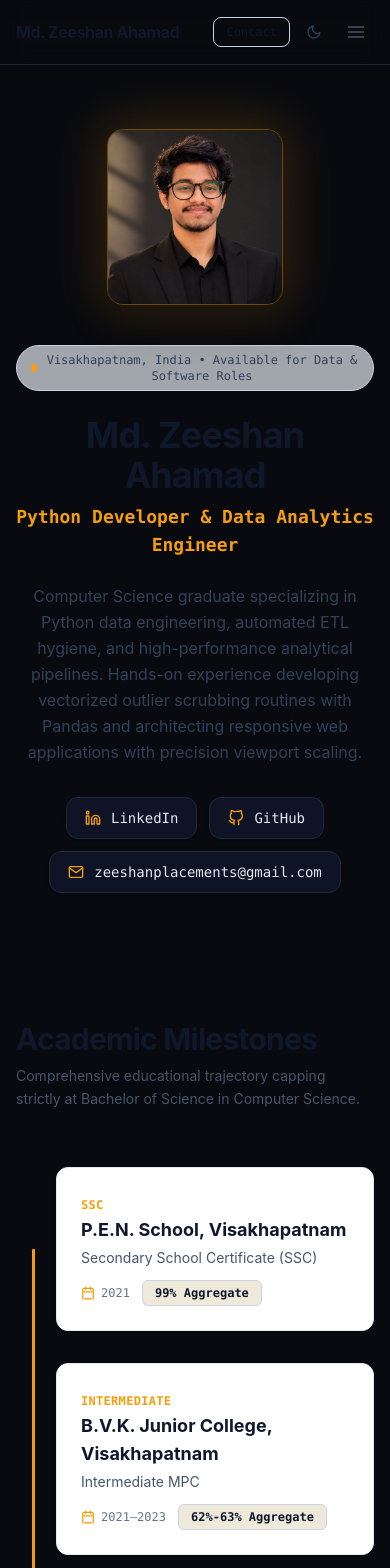
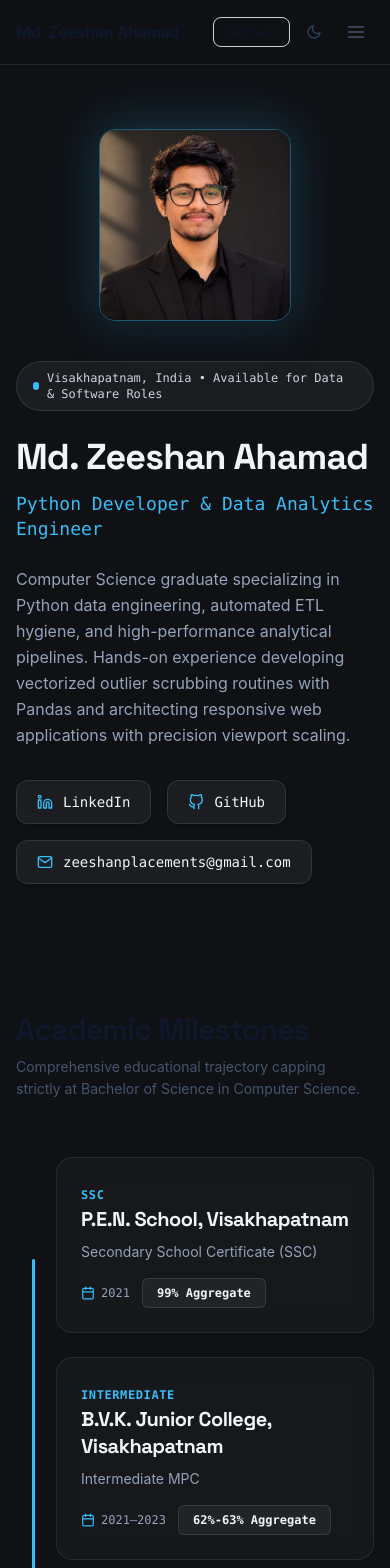
Before and after one commit to Shan-ahamad-3/portfolio, a React (Vite) app: page / in a window 390 px wide. Shown: the top 1568 px of the page. Built offline with nearby package versions, Linux system fonts and the light colour scheme.

Commit message:
feat: architect rule of thirds layout, tech slate palette, and strict UI math

```diff
--- a/index.html
+++ b/index.html
@@ -18,15 +18,15 @@
   <meta property="og:description"
     content="Personal portfolio of Md. Zeeshan Ahamad — Python Developer & Data Analytics Engineer." />
 
-  <!-- Google Fonts: Inter -->
+  <!-- Google Fonts: Inter & Space Grotesk -->
   <link rel="preconnect" href="https://fonts.googleapis.com">
   <link rel="preconnect" href="https://fonts.gstatic.com" crossorigin>
   <link
-    href="https://fonts.googleapis.com/css2?family=Inter:wght@400;500;600;700;800&family=JetBrains+Mono:wght@400;500;600&display=swap"
+    href="https://fonts.googleapis.com/css2?family=Inter:wght@400;500;600&family=Space+Grotesk:wght@500;600;700&family=JetBrains+Mono:wght@400;500;600&display=swap"
     rel="stylesheet">
 </head>
 
-<body class="bg-slate-50 dark:bg-slate-950">
+<body class="bg-[#0F1115] text-[#F1F5F9]">
   <div id="root"></div>
   <script type="module" src="/src/main.jsx"></script>
 </body>
--- a/src/components/Hero.jsx
+++ b/src/components/Hero.jsx
@@ -5,38 +5,39 @@ export default function Hero() {
   return (
     <section className="py-16 md:py-20 relative">
       <div className="max-w-6xl px-4 sm:px-6 lg:px-8 mx-auto">
-        <div className="flex flex-col-reverse lg:flex-row items-center justify-between gap-10 lg:gap-14">
+        {/* Rule of Thirds Layout: 2/3 text & identity, 1/3 portrait on desktop */}
+        <div className="flex flex-col-reverse lg:flex-row items-center justify-between gap-10 lg:gap-12">
 
-          {/* Text & Action Column: Stacked & centered on mobile/tablets, left-aligned on desktop (lg:text-left) */}
-          <div className="flex-1 space-y-6 text-center lg:text-left">
+          {/* Left Column (lg:w-2/3): Identity strictly aligned to the left axis */}
+          <div className="w-full lg:w-2/3 space-y-6 text-left">
 
-            <div className="inline-flex items-center gap-2 px-3.5 py-1.5 rounded-full text-xs font-mono bg-slate-200/70 dark:bg-slate-900/80 border border-slate-300 dark:border-slate-800 text-slate-700 dark:text-zinc-300">
+            <div className="inline-flex items-center gap-2 px-4 py-2 rounded-full text-xs font-mono bg-white/5 border border-white/10 text-slate-300">
               <span className="w-2 h-2 rounded-full theme-accent-bg" />
               <span>{profile.location} • Available for Data & Software Roles</span>
             </div>
 
-            {/* Legal Name (strictly Md. Zeeshan Ahamad) & Exact Subtitle */}
-            <div className="space-y-2">
-              <h1 className="text-4xl sm:text-5xl lg:text-6xl font-bold tracking-tight text-slate-900 dark:text-[#ECEFF4]">
+            {/* Strict Left-Aligned Identity Header & 1.25 Typography Scale */}
+            <div className="space-y-3">
+              <h1 className="text-4xl sm:text-5xl lg:text-5xl font-bold tracking-tight text-[#F1F5F9] leading-tight font-heading">
                 {profile.name}
               </h1>
-              <p className="text-lg sm:text-xl font-semibold theme-accent font-mono">
+              <p className="text-lg sm:text-xl font-medium theme-accent font-mono leading-snug">
                 {profile.title}
               </p>
             </div>
 
-            {/* Confident Developer Narrative */}
-            <p className="text-base md:text-lg text-slate-700 dark:text-zinc-300 leading-relaxed max-w-2xl mx-auto lg:mx-0">
+            {/* Confident Developer Narrative: 1.25 Scale text-base leading-relaxed */}
+            <p className="text-base text-[#94A3B8] leading-relaxed max-w-2xl">
               Computer Science graduate specializing in Python data engineering, automated ETL hygiene, and high-performance analytical pipelines. Hands-on experience developing vectorized outlier scrubbing routines with Pandas and architecting responsive web applications with precision viewport scaling.
             </p>
 
-            {/* Action Buttons: LinkedIn, GitHub, and Email with dynamic theme accent support */}
-            <div className="flex flex-wrap items-center justify-center lg:justify-start gap-3 pt-2">
+            {/* Action Links: Enforcing minimum 44x44px touch targets (Fitts's Law) anchored below text */}
+            <div className="flex flex-wrap items-center gap-4 pt-2">
               <a
                 href={profile.linkedin}
                 target="_blank"
                 rel="noreferrer"
-                className="inline-flex items-center gap-2.5 px-4.5 py-2.5 rounded-xl bg-slate-900/80 border border-slate-800 hover:border-[var(--accent)] text-slate-200 hover:text-[var(--accent)] font-mono text-sm font-medium transition-all duration-200 shadow-sm hover:-translate-y-0.5 group"
+                className="inline-flex items-center justify-center gap-2.5 min-h-[44px] min-w-[44px] px-5 py-2.5 rounded-xl bg-white/5 border border-white/10 hover:border-[var(--accent)] text-[#F1F5F9] hover:text-[var(--accent)] font-mono text-sm font-medium transition-all duration-200 shadow-sm hover:-translate-y-0.5 group"
               >
                 <FiLinkedin className="w-4 h-4 theme-accent group-hover:scale-110 transition-transform" />
                 <span>LinkedIn</span>
@@ -46,7 +47,7 @@ export default function Hero() {
                 href={profile.github}
                 target="_blank"
                 rel="noreferrer"
-                className="inline-flex items-center gap-2.5 px-4.5 py-2.5 rounded-xl bg-slate-900/80 border border-slate-800 hover:border-[var(--accent)] text-slate-200 hover:text-[var(--accent)] font-mono text-sm font-medium transition-all duration-200 shadow-sm hover:-translate-y-0.5 group"
+                className="inline-flex items-center justify-center gap-2.5 min-h-[44px] min-w-[44px] px-5 py-2.5 rounded-xl bg-white/5 border border-white/10 hover:border-[var(--accent)] text-[#F1F5F9] hover:text-[var(--accent)] font-mono text-sm font-medium transition-all duration-200 shadow-sm hover:-translate-y-0.5 group"
               >
                 <FiGithub className="w-4 h-4 theme-accent group-hover:scale-110 transition-transform" />
                 <span>GitHub</span>
@@ -54,7 +55,7 @@ export default function Hero() {
 
               <a
                 href={`mailto:${profile.email}`}
-                className="inline-flex items-center gap-2.5 px-4.5 py-2.5 rounded-xl bg-slate-900/80 border border-slate-800 hover:border-[var(--accent)] text-slate-200 hover:text-[var(--accent)] font-mono text-sm font-medium transition-all duration-200 shadow-sm hover:-translate-y-0.5 group"
+                className="inline-flex items-center justify-center gap-2.5 min-h-[44px] min-w-[44px] px-5 py-2.5 rounded-xl bg-white/5 border border-white/10 hover:border-[var(--accent)] text-[#F1F5F9] hover:text-[var(--accent)] font-mono text-sm font-medium transition-all duration-200 shadow-sm hover:-translate-y-0.5 group"
               >
                 <FiMail className="w-4 h-4 theme-accent group-hover:scale-110 transition-transform" />
                 <span>{profile.email}</span>
@@ -63,8 +64,8 @@ export default function Hero() {
 
           </div>
 
-          {/* Profile Image Column: Fluidly scaled image container (w-44 h-44 sm:w-60 sm:h-60 lg:w-72 lg:h-72) */}
-          <div className="shrink-0 flex justify-center">
+          {/* Right Column (lg:w-1/3): Portrait aligned in 1/3 column */}
+          <div className="w-full lg:w-1/3 flex justify-center lg:justify-end">
             <div className="relative group">
               <div
                 className="absolute -inset-1.5 rounded-3xl opacity-20 blur-xl group-hover:opacity-35 transition-all duration-300"
@@ -73,7 +74,7 @@ export default function Hero() {
               <img
                 src={profile.photo}
                 alt="Md. Zeeshan Ahamad"
-                className="relative w-44 h-44 sm:w-60 sm:h-60 lg:w-72 lg:h-72 object-cover object-center rounded-2xl shadow-2xl transition-transform duration-300 group-hover:scale-[1.02] border"
+                className="relative w-48 h-48 sm:w-60 sm:h-60 lg:w-72 lg:h-72 object-cover object-center rounded-2xl shadow-2xl transition-transform duration-300 group-hover:scale-[1.02] border"
                 style={{ borderColor: 'var(--accent-border)' }}
               />
             </div>
--- a/src/components/Journey.jsx
+++ b/src/components/Journey.jsx
@@ -101,7 +101,7 @@ export default function Journey() {
               top: `${trackBounds.top}px`,
               height: `${trackBounds.height}px`
             }}
-            className="absolute left-4 sm:left-7 md:left-8 w-[3px] bg-slate-300 dark:bg-zinc-800 rounded-full pointer-events-none"
+            className="absolute left-4 sm:left-7 md:left-8 w-[3px] bg-white/10 rounded-full pointer-events-none"
           >
             {/* Animated active track fill */}
             {!shouldReduceMotion && (
@@ -122,14 +122,14 @@ export default function Journey() {
             transition={{ type: "spring", stiffness: 120, damping: 20 }}
             className="absolute left-4 sm:left-7 md:left-8 -translate-x-1/2 top-0 z-20 pointer-events-none -mt-4 flex flex-col items-center"
           >
-            <div className="p-1.5 rounded-md bg-white dark:bg-[#0B0E11] border-2 theme-accent-border theme-accent shadow-lg">
+            <div className="p-1.5 rounded-lg bg-[#0F1115] border-2 theme-accent-border theme-accent shadow-lg">
               <TrainLocomotive className="w-5 h-5 theme-accent" />
             </div>
           </motion.div>
         )}
 
         {/* 3 Strict Milestone Cards stretching across wide container */}
-        <div className="space-y-8">
+        <div className="space-y-6">
           {education.map((item, idx) => {
             const isTerminus = item.isTerminus;
             const isHovered = activeStation === idx;
@@ -142,32 +142,32 @@ export default function Journey() {
                 onMouseLeave={() => setActiveStation(null)}
                 className="relative"
               >
-                <Card className={`p-6 sm:p-7 rounded-xl border bg-white dark:bg-zinc-900/60 transition-all duration-300 ease-out cursor-default hover:-translate-y-1.5 hover:shadow-xl hover:border-[var(--accent)] ${
+                <Card className={`p-6 sm:p-8 rounded-2xl glass-card transition-all duration-300 ease-out cursor-default hover:-translate-y-1 hover:shadow-xl hover:border-[var(--accent)] ${
                   isHovered
-                    ? "-translate-y-1.5 shadow-xl border-[var(--accent)]"
+                    ? "-translate-y-1 shadow-xl border-[var(--accent)]"
                     : isTerminus
                       ? "border-[var(--accent-border)] shadow-sm"
-                      : "border-slate-200 dark:border-zinc-800 shadow-xs"
+                      : "border-white/10 shadow-xs"
                 }`}>
-                  <div className="flex flex-col sm:flex-row sm:items-center justify-between gap-3">
-                    <div className="space-y-1">
-                      <span className="text-xs font-bold theme-accent uppercase tracking-wide">
+                  <div className="flex flex-col sm:flex-row sm:items-center justify-between gap-4">
+                    <div className="space-y-2">
+                      <span className="text-xs font-bold theme-accent uppercase tracking-wider font-mono">
                         {item.stage}
                       </span>
-                      <h3 className="text-lg md:text-xl font-bold font-sans text-slate-900 dark:text-[#ECEFF4]">
+                      <h3 className="text-xl sm:text-2xl font-bold font-heading text-[#F1F5F9] leading-snug">
                         {item.school}
                       </h3>
-                      <p className="text-sm text-slate-600 dark:text-zinc-400 font-sans">
+                      <p className="text-sm text-[#94A3B8] font-sans">
                         {item.degree}
                       </p>
                     </div>
 
-                    <div className="flex flex-wrap items-center gap-3 text-xs self-start sm:self-auto">
-                      <span className="flex items-center gap-1.5 text-slate-500 dark:text-zinc-400">
+                    <div className="flex flex-wrap items-center gap-3 text-xs self-start sm:self-auto shrink-0">
+                      <span className="flex items-center gap-1.5 text-[#94A3B8]">
                         <FiCalendar className="w-3.5 h-3.5 theme-accent" />
                         <span>{item.year}</span>
                       </span>
-                      <span className="px-3 py-1 rounded-md bg-[#EFE9DC] dark:bg-[#181D24] text-slate-900 dark:text-[#ECEFF4] font-semibold border border-slate-300 dark:border-zinc-700">
+                      <span className="px-3.5 py-1.5 rounded-md bg-white/5 text-[#F1F5F9] font-semibold border border-white/10">
                         {item.detail}
                       </span>
                     </div>
--- a/src/components/ThemeSwitcher.jsx
+++ b/src/components/ThemeSwitcher.jsx
@@ -3,34 +3,34 @@ import { FiCheck, FiLayers } from 'react-icons/fi';
 
 const themes = [
   {
+    id: 'technical-blueprint',
+    name: 'Technical Blueprint',
+    tag: 'Tech Slate 60-30-10 (#38BDF8)',
+    dotColor: '#38bdf8',
+    bgColor: '#0F1115',
+  },
+  {
     id: 'terminal-monolith',
     name: 'Terminal Monolith',
-    tag: 'Obsidian + Amber',
+    tag: 'Obsidian + Amber (#F59E0B)',
     dotColor: '#f59e0b',
     bgColor: '#090a0f',
   },
   {
     id: 'editorial-minimalist',
     name: 'Editorial Minimalist',
-    tag: 'Carbon + Sage/Mint',
+    tag: 'Carbon + Sage/Mint (#34D399)',
     dotColor: '#34d399',
     bgColor: '#0b0c0e',
-  },
-  {
-    id: 'technical-blueprint',
-    name: 'Technical Blueprint',
-    tag: 'Midnight + Steel Blue',
-    dotColor: '#38bdf8',
-    bgColor: '#0a0e17',
   },
 ];
 
 export default function ThemeSwitcher() {
   const [currentTheme, setCurrentTheme] = useState(() => {
     if (typeof window !== 'undefined') {
-      return localStorage.getItem('app-palette-theme') || 'terminal-monolith';
+      return localStorage.getItem('app-palette-theme') || 'technical-blueprint';
     }
-    return 'terminal-monolith';
+    return 'technical-blueprint';
   });
 
   const [isOpen, setIsOpen] = useState(false);
@@ -46,11 +46,11 @@ export default function ThemeSwitcher() {
     <div className="fixed bottom-5 right-5 z-50 font-mono text-xs select-none">
       {/* Menu Tray when open */}
       {isOpen && (
-        <div className="mb-2 p-2 rounded-2xl bg-[#12151e]/95 backdrop-blur-md border border-[#1e2433] shadow-2xl space-y-1 w-64 animate-in fade-in slide-in-from-bottom-2 duration-200">
-          <div className="px-3 py-1.5 text-[11px] font-bold uppercase tracking-wider text-slate-400 border-b border-slate-800/80 flex items-center justify-between">
-            <span>Palette Test Switcher</span>
+        <div className="mb-2 p-2 rounded-2xl bg-[#0F1115]/95 backdrop-blur-xl border border-white/10 shadow-2xl space-y-1 w-64 animate-in fade-in slide-in-from-bottom-2 duration-200">
+          <div className="px-3 py-2 text-[11px] font-bold uppercase tracking-wider text-slate-400 border-b border-white/10 flex items-center justify-between">
+            <span>Palette Architecture</span>
             <span
-              className="w-2 h-2 rounded-full"
+              className="w-2.5 h-2.5 rounded-full"
               style={{ backgroundColor: activeThemeMeta.dotColor }}
             />
           </div>
@@ -66,10 +66,10 @@ export default function ThemeSwitcher() {
                     setIsOpen(false);
                   }}
                   type="button"
-                  className={`w-full flex items-center justify-between px-3 py-2 rounded-xl transition-all cursor-pointer text-left ${
+                  className={`w-full min-h-[44px] flex items-center justify-between px-3 py-2.5 rounded-xl transition-all cursor-pointer text-left ${
                     isSelected
-                      ? 'bg-slate-800/90 text-white border border-slate-700/80 shadow-xs'
-                      : 'hover:bg-slate-800/50 text-slate-300'
+                      ? 'bg-white/10 text-[#F1F5F9] border border-white/15 shadow-xs'
+                      : 'hover:bg-white/5 text-[#94A3B8]'
                   }`}
                 >
                   <div className="flex items-center gap-2.5">
@@ -96,12 +96,12 @@ export default function ThemeSwitcher() {
         </div>
       )}
 
-      {/* Floating Pill Dock */}
+      {/* Floating Pill Dock with 44px minimum touch target */}
       <button
         onClick={() => setIsOpen(!isOpen)}
         type="button"
         aria-label="Toggle live palette switcher"
-        className="flex items-center gap-2.5 px-3.5 py-2 rounded-full bg-[#12151e]/90 hover:bg-[#12151e] border border-[#1e2433] hover:border-slate-700 shadow-xl backdrop-blur-md text-slate-200 transition-all cursor-pointer hover:scale-[1.02] active:scale-[0.98]"
+        className="flex items-center gap-2.5 min-h-[44px] px-4 py-2.5 rounded-full bg-[#0F1115]/90 hover:bg-[#14171b] border border-white/15 hover:border-white/30 shadow-2xl backdrop-blur-md text-[#F1F5F9] transition-all cursor-pointer hover:scale-[1.02] active:scale-[0.98]"
       >
         <FiLayers className="w-4 h-4 text-slate-400" />
         <span className="font-medium text-[11px]">{activeThemeMeta.name}</span>
--- a/src/components/ui/Card.jsx
+++ b/src/components/ui/Card.jsx
@@ -1,11 +1,12 @@
 /**
- * Clean, modern surface card with neutral borders, soft shadows, and light/dark theme tokens.
+ * Clean, modern surface card with Silver Glass aesthetic:
+ * 30% bg-card, fine border, backdrop-blur-md, and rounded-2xl outer geometry.
  */
 export default function Card({ children, className = "", hover = true }) {
   return (
     <div
-      className={`bg-white dark:bg-slate-900 border border-slate-200 dark:border-slate-800 rounded-xl p-5 sm:p-6 shadow-xs ${
-        hover ? 'transition-all duration-200 hover:shadow-md hover:border-slate-300 dark:hover:border-slate-700' : ''
+      className={`glass-card rounded-2xl p-6 sm:p-8 shadow-sm transition-all duration-200 ${
+        hover ? 'hover:border-[var(--accent-border)] hover:shadow-md' : ''
       } ${className}`}
     >
       {children}
--- a/src/index.css
+++ b/src/index.css
@@ -1,16 +1,17 @@
+@import url('https://fonts.googleapis.com/css2?family=Inter:wght@400;500;600&family=Space+Grotesk:wght@500;600;700&display=swap');
 @import "tailwindcss";
 
 @layer base {
   :root {
-    /* Default fallback theme: Terminal Monolith */
-    --bg-canvas: #090a0f;
-    --bg-card: #12151e;
-    --border-card: #1e2433;
-    --accent: #f59e0b;
-    --accent-muted: rgba(245, 158, 11, 0.12);
-    --accent-border: rgba(245, 158, 11, 0.35);
-    --text-primary: #f8fafc;
-    --text-secondary: #94a3b8;
+    /* 60-30-10 Tech Slate Palette Default */
+    --bg-canvas: #0F1115;                  /* 60% Midnight Slate */
+    --bg-card: rgba(255, 255, 255, 0.03);  /* 30% Silver Glass */
+    --border-card: rgba(255, 255, 255, 0.08);
+    --accent: #38BDF8;                     /* 10% Steel Cobalt */
+    --accent-muted: rgba(56, 189, 248, 0.12);
+    --accent-border: rgba(56, 189, 248, 0.35);
+    --text-primary: #F1F5F9;
+    --text-secondary: #94A3B8;
 
     /* Legacy compatibility mappings */
     --bg-base: var(--bg-canvas);
@@ -24,8 +25,8 @@
   /* Candidate 1: Terminal Monolith (Deep Obsidian + Amber) */
   [data-theme="terminal-monolith"] {
     --bg-canvas: #090a0f;
-    --bg-card: #12151e;
-    --border-card: #1e2433;
+    --bg-card: rgba(255, 255, 255, 0.03);
+    --border-card: rgba(245, 158, 11, 0.15);
     --accent: #f59e0b;
     --accent-muted: rgba(245, 158, 11, 0.12);
     --accent-border: rgba(245, 158, 11, 0.35);
@@ -42,8 +43,8 @@
   /* Candidate 2: Editorial Minimalist (Pitch Carbon + Sage/Mint) */
   [data-theme="editorial-minimalist"] {
     --bg-canvas: #0b0c0e;
-    --bg-card: #14171b;
-    --border-card: #22272e;
+    --bg-card: rgba(255, 255, 255, 0.03);
+    --border-card: rgba(52, 211, 153, 0.15);
     --accent: #34d399;
     --accent-muted: rgba(52, 211, 153, 0.12);
     --accent-border: rgba(52, 211, 153, 0.35);
@@ -57,35 +58,49 @@
     --accent-primary-hover: #10b981;
   }
 
-  /* Candidate 3: Technical Blueprint (Midnight Slate + Steel Blue) */
+  /* Candidate 3: Technical Blueprint / Tech Slate (Midnight Slate + Steel Blue) */
   [data-theme="technical-blueprint"] {
-    --bg-canvas: #0a0e17;
-    --bg-card: #111827;
-    --border-card: #1f293d;
-    --accent: #38bdf8;
+    --bg-canvas: #0F1115;
+    --bg-card: rgba(255, 255, 255, 0.03);
+    --border-card: rgba(255, 255, 255, 0.08);
+    --accent: #38BDF8;
     --accent-muted: rgba(56, 189, 248, 0.12);
     --accent-border: rgba(56, 189, 248, 0.35);
-    --text-primary: #f1f5f9;
-    --text-secondary: #94a3b8;
+    --text-primary: #F1F5F9;
+    --text-secondary: #94A3B8;
 
-    --bg-base: #0a0e17;
-    --bg-surface: #111827;
-    --border-subtle: #1f293d;
-    --accent-primary: #38bdf8;
+    --bg-base: #0F1115;
+    --bg-surface: rgba(255, 255, 255, 0.03);
+    --border-subtle: rgba(255, 255, 255, 0.08);
+    --accent-primary: #38BDF8;
     --accent-primary-hover: #0284c7;
   }
 
   html, body {
     scroll-behavior: smooth;
-    font-family: 'Inter', system-ui, -apple-system, sans-serif;
+    font-family: 'Inter', sans-serif;
     background-color: var(--bg-canvas);
     color: var(--text-primary);
     transition: background-color 0.3s ease, color 0.3s ease, border-color 0.3s ease;
   }
 
+  /* Space Grotesk applied to all headings with tracking-tight */
+  h1, h2, h3, h4, h5, h6, .font-heading {
+    font-family: 'Space Grotesk', sans-serif;
+    letter-spacing: -0.025em;
+  }
+
   code, kbd, samp, pre, .font-mono {
     font-family: 'JetBrains Mono', 'Fira Code', ui-monospace, monospace;
   }
+}
+
+/* Glassmorphic Silver Glass Utilities */
+.glass-card {
+  background-color: var(--bg-card) !important;
+  border: 1px solid var(--border-card) !important;
+  backdrop-filter: blur(12px) !important;
+  -webkit-backdrop-filter: blur(12px) !important;
 }
 
 /* Dynamic theme helper classes */
```
Also changed, not shown: src/components/Certifications.jsx (+4 -4 lines), src/components/Projects.jsx (+48 -48 lines), src/components/Pursuits.jsx (+23 -23 lines), src/components/TechFoundations.jsx (+4 -4 lines), src/components/Volunteering.jsx (+19 -19 lines).
